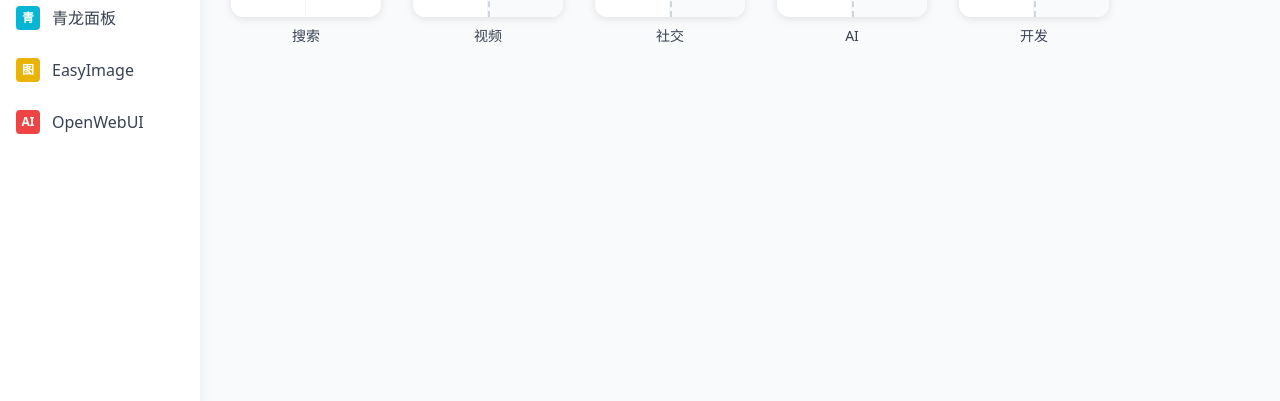
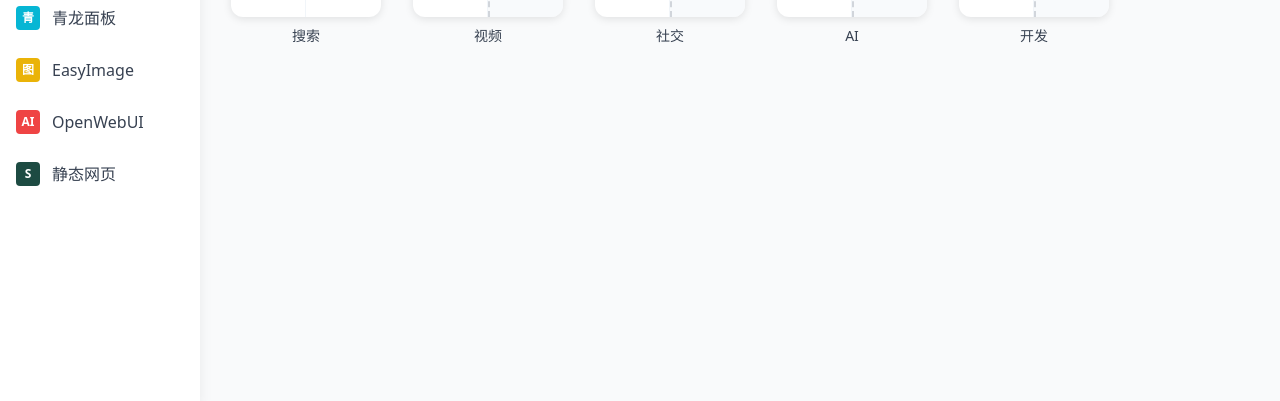
Before and after one commit to JYXDevVidz/jyxdevvidz.github.io, a plain HTML site: page index.html in a window 1280 px wide. Shown: the part 399-800 px from the top of the page. Drawn offline with nearby package versions, Linux system fonts and the light colour scheme.

Commit message:
Update index.html

```diff
--- a/index.html
+++ b/index.html
@@ -305,7 +305,8 @@
                 { name: "Halo", url: "http://blog.jyxxe.com", icon: "H", color: "#ec4899" },
                 { name: "青龙面板", url: "http://47.120.53.205:5700", icon: "青", color: "#06b6d4" },
                 { name: "EasyImage", url: "http://47.120.53.205:40061", icon: "图", color: "#eab308" },
-                { name: "OpenWebUI", url: "http://120.27.140.170:3000", icon: "AI", color: "#ef4444" }
+                { name: "OpenWebUI", url: "http://120.27.140.170:3000", icon: "AI", color: "#ef4444" },
+                { name: "静态网页", url: "http://www.jyxxe.com/static", icon: "S", color: "#1d4b42" }
             ],
             searchEngines: [
                 { name: "Google", domain: "google.com", url: "http://www.google.com/search?q=" },
```
